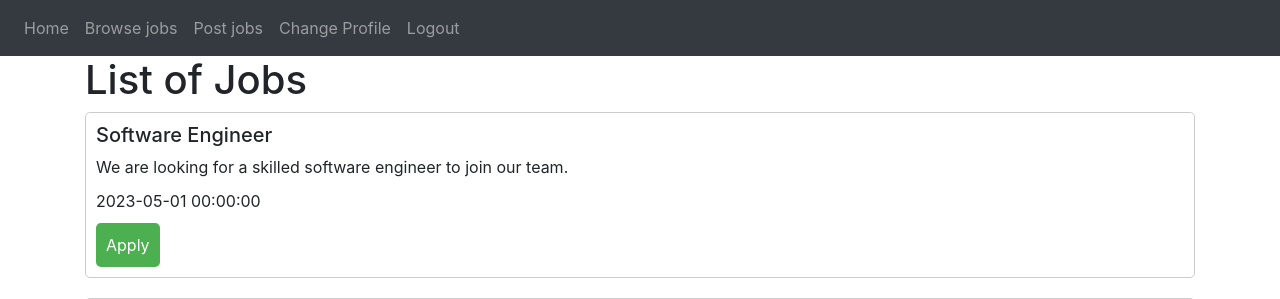
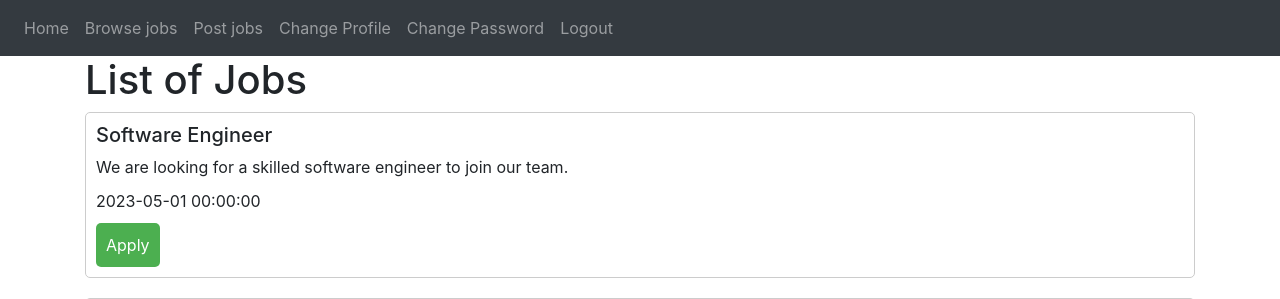
Before and after one commit to OmarElsakka1/Shaghalni, a Flask app: page /browse-jobs in a window 1280 px wide. Shown: the top 299 px of the page. Run offline with Flask 3, Linux system fonts and the light colour scheme; the visitor is signed in with stand-in values (Sample User, id 1); data comes from the database, SQL or seed files in the repository; some libraries are stand-ins or nearby versions.

Commit message:
Update base.html

```diff
--- a/website/templates/base.html
+++ b/website/templates/base.html
@@ -34,6 +34,7 @@
           <a class="nav-item nav-link" id="browse-jobs" href= "{{ url_for('views.browse_jobs') }}" >Browse jobs</a>
           <a class="nav-item nav-link" id="post-jop" href= "{{ url_for('views.post_job') }}" >Post jobs</a>
           <a class="nav-item nav-link" id="changeprofile" href="/changeprofile">Change Profile</a>
+          <a class="nav-item nav-link" id="changepassword" href="/changepassword">Change Password</a>
           <a class="nav-item nav-link" id="logout" href="/logout">Logout</a>
           {% else %}
           <a class="nav-item nav-link" id="login" href="/login">Login</a>
```
